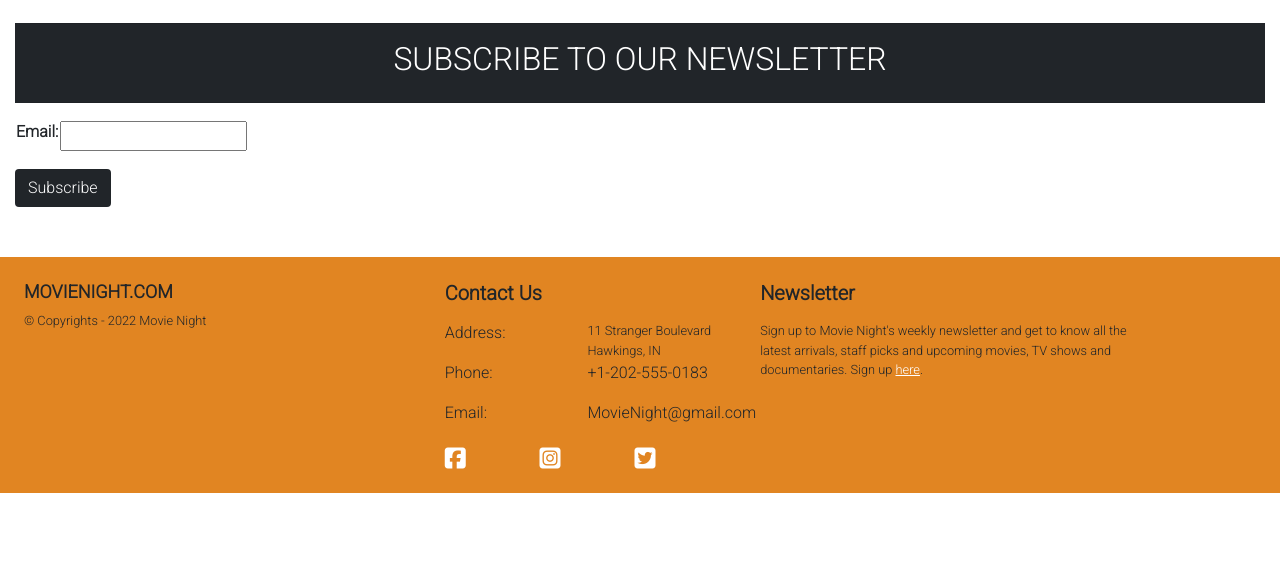
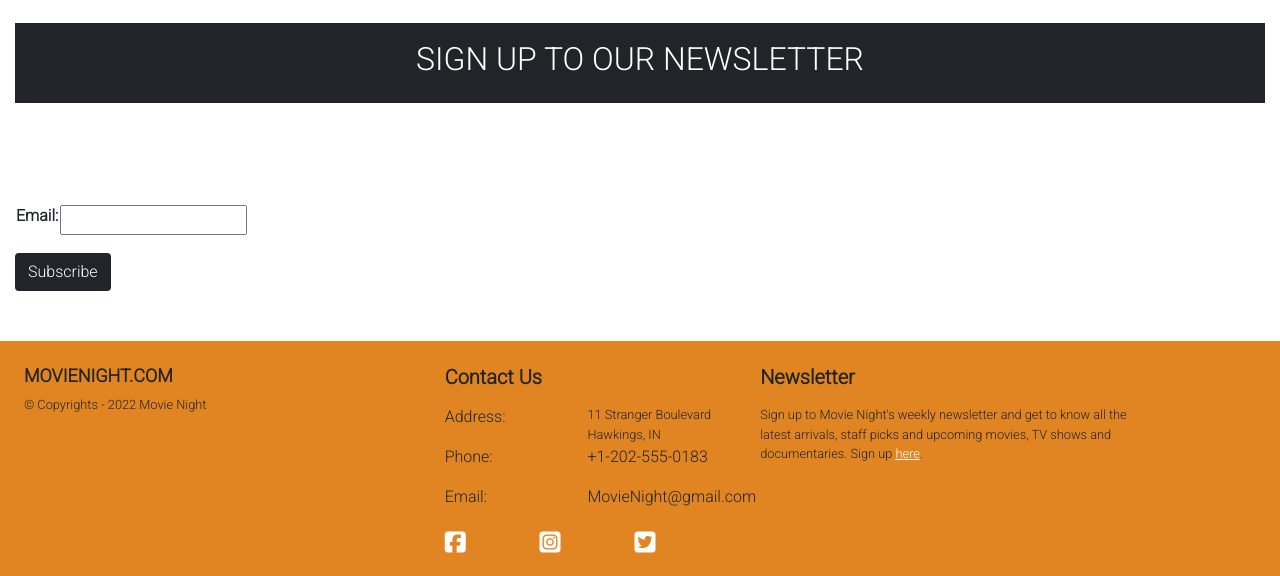
Before and after one commit to FranciscoBarreira/MovieNight, a Django app: page /newsletter/ in a window 1280 px wide. Shown: the part 209-785 px from the top of the page. Run offline with Django 3.2, Linux system fonts and the light colour scheme; parts of the project's set-up code (start-up, migrations or seed data) failed here and were passed over; some libraries are stand-ins or nearby versions.

Commit message:
add newsletter margin

```diff
--- a/newsletter/templates/newsletter/newsletter.html
+++ b/newsletter/templates/newsletter/newsletter.html
@@ -8,9 +8,9 @@
 <div class="container newsletter-margin">
     <div class="row">
         <div class="col text-center mt-3">
-            <div class="col-12 text-center btn-newsletter">
+            <div class="col-12 text-center btn-newsletter newsletter-margin-bottom">
                 <hr>
-                <h2 class="logo-font mb-4 newsform-margin">Subscribe to our Newsletter</h2>
+                <h2 class="logo-font mb-4 newsform-margin">Sign up to our Newsletter</h2>
                 <hr>
             </div>
             <form method="POST" class="news-form">
--- a/static/css/base.css
+++ b/static/css/base.css
@@ -66,7 +66,7 @@ body {
 }
 
 
-.checkout-margin-bottom, .suggestion-margin-bottom{
+.checkout-margin-bottom, .suggestion-margin-bottom, .newsletter-margin-bottom{
     margin-bottom: 100px;
 }
 
```
